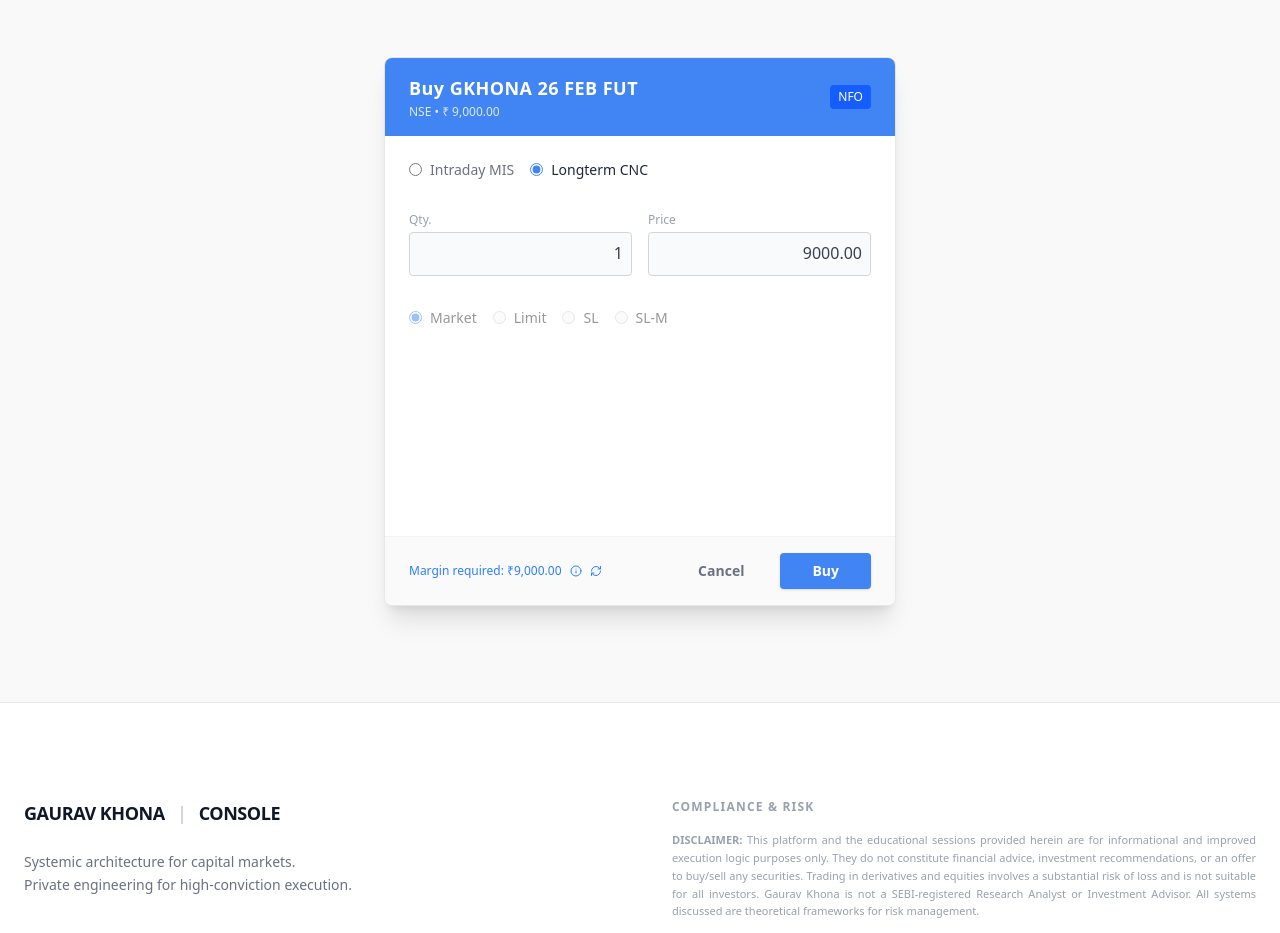
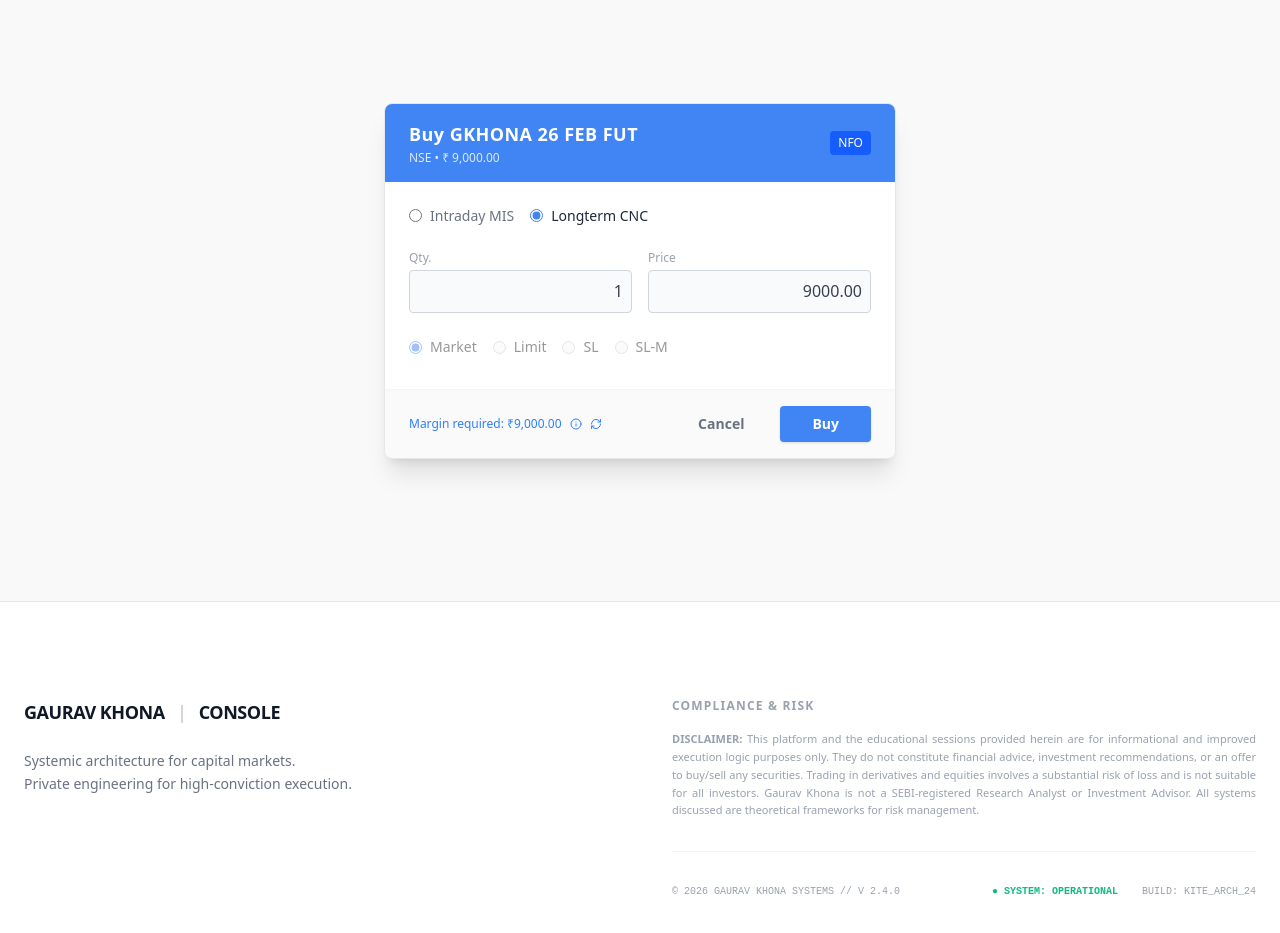
Before and after one commit to gaurav29-maker/gauravkhona.com, a Next.js app: page / in a window 1280 px wide. Shown: the part 3520-4453 px from the top of the page. Built offline with nearby package versions, Linux system fonts and the light colour scheme.

Commit message:
style(pricing): remove excess vertical whitespace and reduce container height

```diff
--- a/components/Pricing.tsx
+++ b/components/Pricing.tsx
@@ -73,12 +73,12 @@ export default function Pricing() {
                 </div>
 
                 {/* Body Content */}
-                <div className="p-6 min-h-[400px] flex flex-col relative bg-white">
+                <div className="p-6 flex flex-col relative bg-white">
                     {view === 'order' ? (
                         /* --- ORDER WINDOW VIEW --- */
                         <>
                             {/* Tabs */}
-                            <div className="flex items-center gap-4 mb-8 text-sm">
+                            <div className="flex items-center gap-4 mb-6 text-sm">
                                 <div className="flex items-center gap-2">
                                     <input type="radio" name="product" id="mis" className="accent-[#4184F3]" />
                                     <label htmlFor="mis" className="text-gray-500 cursor-pointer">Intraday <span>MIS</span></label>
@@ -90,7 +90,7 @@ export default function Pricing() {
                             </div>
 
                             {/* Inputs */}
-                            <div className="grid grid-cols-1 sm:grid-cols-2 gap-4 mb-8">
+                            <div className="grid grid-cols-1 sm:grid-cols-2 gap-4 mb-6">
                                 <div>
                                     <label className="text-xs text-gray-400 block mb-1">Qty.</label>
                                     <input
@@ -112,7 +112,7 @@ export default function Pricing() {
                             </div>
 
                             {/* Order Type Tabs (Visual only) */}
-                            <div className="flex items-center gap-4 mb-auto text-sm opacity-50 pointer-events-none">
+                            <div className="flex items-center gap-4 text-sm opacity-50 pointer-events-none mb-2">
                                 <div className="flex items-center gap-2">
                                     <input type="radio" checked readOnly className="accent-[#4184F3]" />
                                     <label>Market</label>
```
